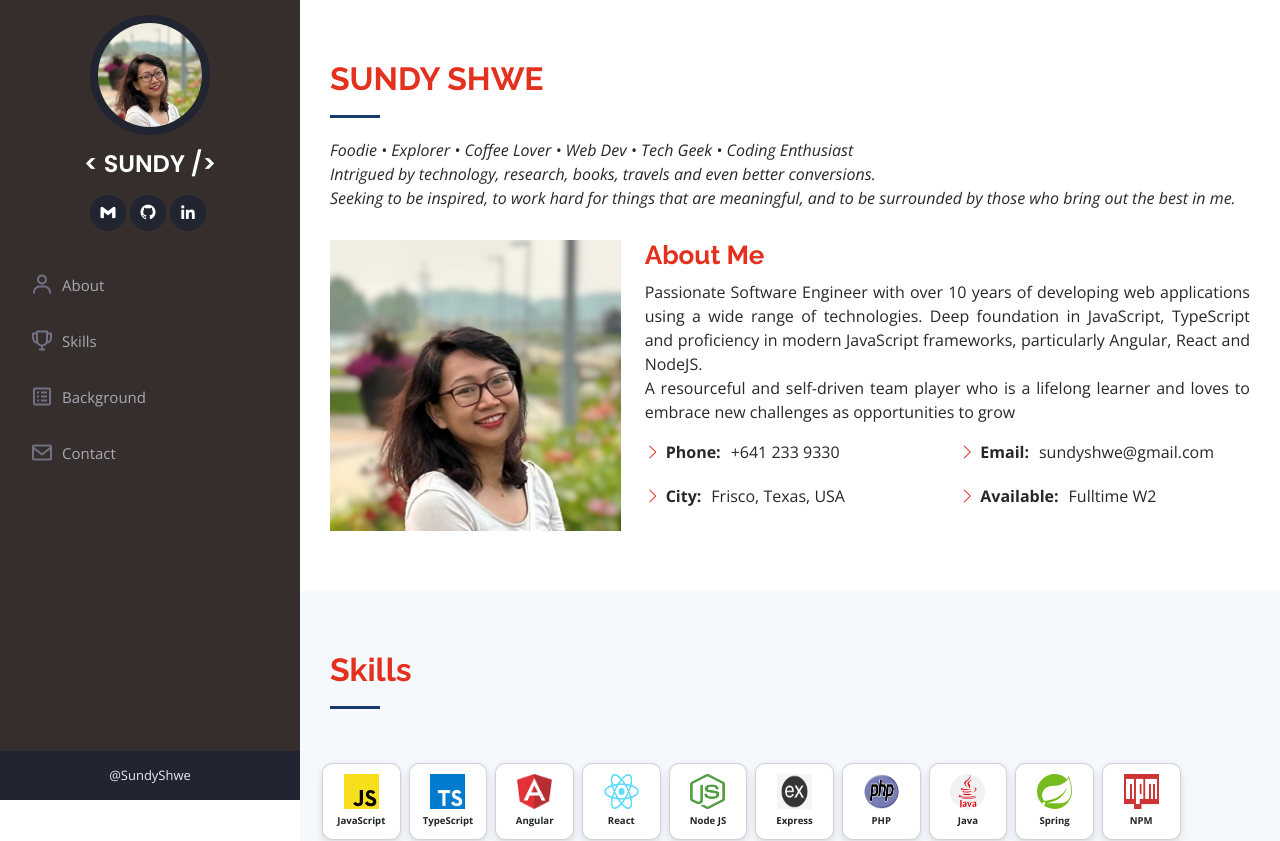
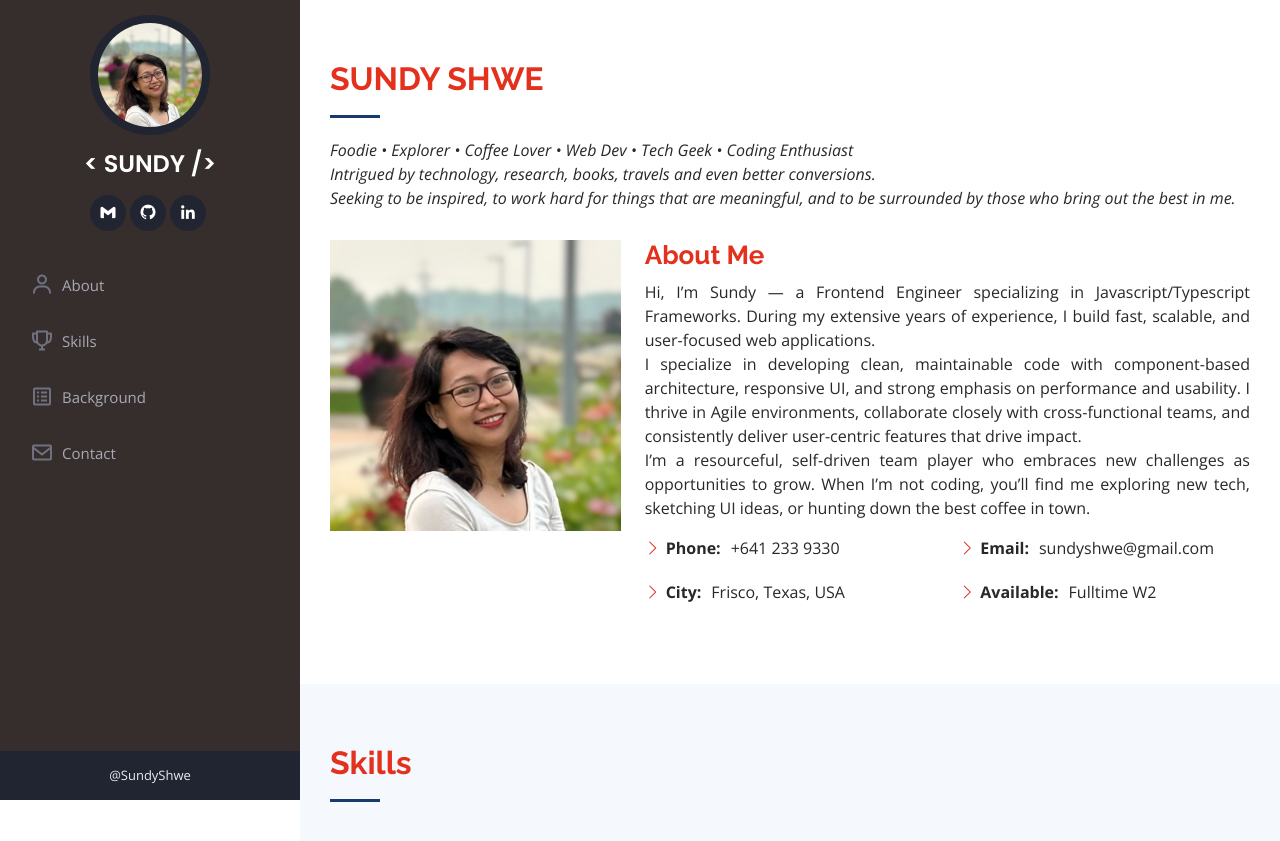
Before and after one commit to SundyShwe/sundyshwe.github.io, a React (Vite) app: page / in a window 1280 px wide. Shown: the top 841 px of the page. Built offline with nearby package versions, Linux system fonts and the light colour scheme.

Commit message:
About me change

```diff
--- a/src/components/About.jsx
+++ b/src/components/About.jsx
@@ -23,9 +23,13 @@ function About() {
             <div className="col-lg-8 pt-4 pt-lg-0 content" data-aos="fade-left">
               <h3>About Me</h3>
               <p className="text-justify">
-                Passionate Software Engineer with over 10 years of developing web applications using a wide range of technologies. Deep foundation in JavaScript, TypeScript and
-                proficiency in modern JavaScript frameworks, particularly Angular, React and NodeJS.
-                <br />A resourceful and self-driven team player who is a lifelong learner and loves to embrace new challenges as opportunities to grow
+                Hi, I’m Sundy — a Frontend Engineer specializing in Javascript/Typescript Frameworks.
+                During my extensive years of experience, I build fast, scalable, and user-focused web applications.
+                <br />
+                I specialize in developing clean, maintainable code with component-based architecture, responsive UI, and strong emphasis on performance and usability.
+                I thrive in Agile environments, collaborate closely with cross-functional teams, and consistently deliver user-centric features that drive impact.
+                <br />I’m a resourceful, self-driven team player who embraces new challenges as opportunities to grow.
+                When I’m not coding, you’ll find me exploring new tech, sketching UI ideas, or hunting down the best coffee in town.
               </p>
               <div className="row">
                 <div className="col-lg-6">
```
